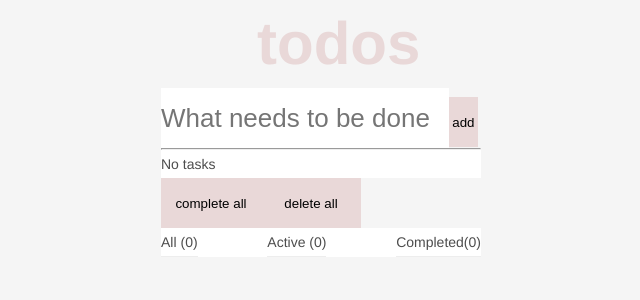
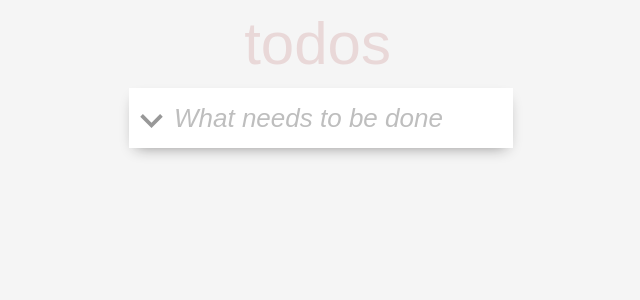
Before and after one commit to k-borschev-exceed/react-todo, a React (Create React App) app: page / in a window 1280 px wide. Shown: the top 300 px of the page, without its empty margins (319-959 px from the left). Built offline with nearby package versions, Linux system fonts and the light colour scheme.

Commit message:
add some styles

```diff
--- a/src/App.css
+++ b/src/App.css
@@ -1,10 +1,11 @@
 .App {
   margin: 0 auto;
-  width: 25%;
+  width: 30%;
   background-color: #f5f5f5;
 
 }
 h1 {
+  font-weight: 100;
   margin-left: 30%;
   font-size: 60px;
   color: #e9d8d8;
@@ -12,7 +13,10 @@ h1 {
   padding-bottom: 30px;
 }
 
+
 * {
   margin: 0;
   padding: 0;
+  font-weight: 400;
+  font-family: "Arial";
 }
--- a/src/App.js
+++ b/src/App.js
@@ -17,6 +17,19 @@ class App extends React.Component {
     }
   };
 
+  stateTasksCounter = () => {
+    this.setState({
+      tasksCounter: [
+        this.state.tasks.length,
+        this.state.tasks.reduce((sum, current) => sum + current.isCompleted, 0),
+        this.state.tasks.reduce(
+          (sum, current) => sum + !current.isCompleted,
+          0
+        ),
+      ],
+    });
+  };
+
   changeCompleteness = (id, isCompleted) => {
     let tempItems = this.state.tasks;
     let index = this.findIndexById(id);
@@ -28,13 +41,7 @@ class App extends React.Component {
     };
 
     this.setState({ tasks: tempItems });
-    this.setState({
-      tasksCounter: [
-        this.state.tasks.length,
-        this.state.tasks.reduce((sum, current) => sum + current.isCompleted, 0),
-        this.state.tasks.reduce((sum, current) => sum + !current.isCompleted, 0),
-      ],
-    });
+    this.stateTasksCounter();
   };
 
   deleteTask = (id) => {
@@ -44,13 +51,7 @@ class App extends React.Component {
     tempItems.splice(index, 1);
 
     this.setState({ tasks: tempItems });
-    this.setState({
-      tasksCounter: [
-        this.state.tasks.length,
-        this.state.tasks.reduce((sum, current) => sum + current.isCompleted, 0),
-        this.state.tasks.reduce((sum, current) => sum + !current.isCompleted, 0),
-      ],
-    });
+    this.stateTasksCounter();
   };
 
   changeTask = (value, id) => {
@@ -77,31 +78,21 @@ class App extends React.Component {
     }
 
     await this.setState({ tasks: data });
-    this.setState({
-      tasksCounter: [
-        this.state.tasks.length,
-        this.state.tasks.reduce((sum, current) => sum + current.isCompleted, 0),
-        this.state.tasks.reduce((sum, current) => sum + !current.isCompleted, 0),
-      ],
-    });
+    this.stateTasksCounter();
   };
 
-  completeAll = () => {
+  completeAll = async () => {
     this.state.tasks.forEach((item) => {
       this.changeCompleteness(item.id, true);
     });
-    this.setState({
-      tasksCounter: [
-        this.state.tasks.length,
-        this.state.tasks.reduce((sum, current) => sum + current.isCompleted, 0),
-        this.state.tasks.reduce((sum, current) => sum + !current.isCompleted, 0),
-      ],
-    });
+    this.stateTasksCounter();
   };
 
-  deleteAll = () => {
-    this.setState({ tasks: [] });
-    this.setState({ tasksCounter: [0, 0, 0] });
+  clearCompleted = () => {
+    this.setState({tasksCounter: [this.state.tasksCounter[0], 0, this.state.tasksCounter[2]]})
+    let tempItems = this.state.tasks.filter((e) => !e.isCompleted);
+    console.log(tempItems, 'temp items')
+    this.setState({ tasks: tempItems });
   };
 
   showActive = () => {
@@ -120,7 +111,12 @@ class App extends React.Component {
     return (
       <div className='App'>
         <h1>todos</h1>
-        <Input updateTasks={this.updateTasks} />
+        <Input updateTasks={this.updateTasks}
+          completeAll={this.completeAll}
+        />
+
+        {this.state.tasks.length ? (
+          <>
             <List
               tasks={this.state.tasks}
               changeCompleteness={this.changeCompleteness}
@@ -130,13 +126,17 @@ class App extends React.Component {
               changeTask={this.changeTask}
             />
             <Footer
-          completeAll={this.completeAll}
-          deleteAll={this.deleteAll}
+              clearCompleted={this.clearCompleted}
               showActive={this.showActive}
               showAll={this.showAll}
               showCompleted={this.showCompleted}
+              showCondition={this.state.showCondition}
               tasksCounter={this.state.tasksCounter}
             />
+          </>
+        ) : (
+          <></>
+        )}
       </div>
     );
   }
--- a/src/partials/Footer.js
+++ b/src/partials/Footer.js
@@ -1,13 +1,12 @@
 import React from 'react';
 import '../styles/Footer.css';
 
-function Footer(props)  {
-  const completeAll = (e) => {
-    props.completeAll();
-  };
+function Footer(props) {
 
-  const deleteAll = (e) => {
-    props.deleteAll();
+  const clearCompleted = (e) => {
+    props.clearCompleted();
+    console.log(props.tasksCounter[1],'TEST AFTER')
+
   };
 
   const showActive = (e) => {
@@ -21,30 +20,44 @@ function Footer(props)  {
   const showCompleted = (e) => {
     props.showCompleted();
   };
+  console.log(props.tasksCounter[1],'TEST AFTER')
 
-  return(
-      <>
-        <div>
-          <button className='footerBtn' onClick={completeAll}>
-            complete all
-          </button>
-          <button className='footerBtn' onClick={deleteAll}>
-            delete all
-          </button>
-        </div>
-        <ul className='menu'>
-          <li className='menuElement' onClick={showAll}>
-            All ({props.tasksCounter[0]})
-          </li>
-          <li className='menuElement' onClick={showActive}>
-            Active ({props.tasksCounter[2]})
-          </li>
-          <li className='menuElement' onClick={showCompleted}>
-            Completed({props.tasksCounter[1]})
-          </li>
-        </ul>
-      </>
+  return (
+    <div id ="footer">
+      <p>{props.tasksCounter[2]} items left</p>
+      <ul className='menu'>
+        <li
+          className={
+            'menuElement ' + (props.showCondition === 'all' ? 'active' : 'n')
+          }
+          onClick={showAll}
+        >
+          All
+        </li>
+        <li
+          className={
+            'menuElement ' +
+            (props.showCondition === 'uncompleted' ? 'active' : 'n')
+          }
+          onClick={showActive}
+        >
+          Active
+        </li>
+        <li
+          className={
+            'menuElement ' +
+            (props.showCondition === 'completed' ? 'active' : 'n')
+          }
+          onClick={showCompleted}
+        >
+          Completed
+        </li>
+      </ul>
+      <button className={'footerBtn ' + (!props.tasksCounter[1] ? 'hidden' : '')} onClick={clearCompleted}>
+          Clear completed
+        </button>
+    </div>
   );
-};
+}
 
 export default Footer;
--- a/src/partials/Input.js
+++ b/src/partials/Input.js
@@ -7,6 +7,7 @@ class Input extends React.Component {
   };
 
   inputHandler = (e) => {
+    console.log(e)
     this.setState({ task: e.currentTarget.value });
   };
 
@@ -19,15 +20,20 @@ class Input extends React.Component {
 
   render() {
     return (
+      <div id="input">
+      <button id="completeAllBtn" onClick={this.props.completeAll}>
+      &nbsp;
+    </button>
       <form onSubmit={this.onBtnClickHandler}>
+
         <input
           type='text'
           placeholder='What needs to be done'
           value={this.state.task}
           onChange={this.inputHandler}
         />
-        <button type='submit'>add</button>
       </form>
+      </div>
     );
   }
 }
--- a/src/partials/TaskElement.js
+++ b/src/partials/TaskElement.js
@@ -1,6 +1,5 @@
 import React from 'react';
 import '../styles/TaskElement.css';
-
 class TaskElement extends React.Component {
   state = {
     condition: true,
@@ -16,7 +15,7 @@ class TaskElement extends React.Component {
   };
 
   submitHandler = (event) => {
-    if (event.key === 'Enter') {
+    if (event.type === 'blur' || event.key === 'Enter') {
       this.props.changeTask(this.state.newValue, this.props.id);
       this.setState({ condition: true });
     }
@@ -26,7 +25,7 @@ class TaskElement extends React.Component {
     this.props.deleteTask(this.props.id);
   };
 
-  changeCondition = () => {
+  changeCondition = (e) => {
     this.setState({ condition: false });
   };
 
@@ -40,28 +39,29 @@ class TaskElement extends React.Component {
             onChange={this.checkboxHandler}
             checked={this.props.isCompleted}
           />
-          <p
-            onDoubleClick={this.changeCondition}
-            className={(this.props.isCompleted && 'completed') || 'uncompleted'}
-          >
-            {this.props.task}
-          </p>
-          <button
-            className={(this.props.isCompleted && 'completed') || 'uncompleted'}
-            onClick={this.deleteTask}
-          >
-            {' '}
-            delete{' '}
-          </button>
+          <div id='inputArea' onDoubleClick={this.changeCondition}>
+            <p
+              className={
+                (this.props.isCompleted && 'completed') || 'uncompleted'
+              }
+            >
+              {this.props.task}
+            </p>
+            <button className={'delete'} onClick={this.deleteTask}>
+            ×
+            </button>
+          </div>
         </>
       );
     } else {
       return (
         <>
           <input
-            value={this.state.newValue}
+            className='valueChanger'
+            value={this.state.newValue || this.props.task}
             onChange={this.inputHandler}
             onKeyDown={this.submitHandler}
+            onBlur={this.submitHandler}
             type='text'
           />
         </>
--- a/src/styles/Footer.css
+++ b/src/styles/Footer.css
@@ -1,12 +1,40 @@
 button.footerBtn {
-    width: 100px;
+  width: 120px;
+  background-color: white;
+  color: rgb(130, 129, 129);
+  margin-bottom: 8px;
+}
+
+button.hidden {
+    visibility: hidden;
+}
+
+p {
+    width: auto;
 }
 
 ul.menu {
-    display: flex;
-    justify-content: space-between;
+  width: 40%;
+  display: flex;
+  margin: auto;
+  align-items: center;
 }
 
 li.menuElement {
-    font-size: 14px;
+  margin: auto;
+  font-size: 14px;
+  padding: 0 7px;;
+  height: 35px;
 }
+
+li.active {
+  border: 1px solid rgb(206, 203, 203);
+  border-radius: 4px;
+}
+
+div#footer {
+    display: flex;
+    width: 100%;
+    background-color: white;
+    margin: auto;
+}
--- a/src/styles/Input.css
+++ b/src/styles/Input.css
@@ -1,22 +1,42 @@
 input, button{ border:none; }
+
+div#input {
+    display: flex;
+    background-color: white;
+    box-shadow: 0 6px 15px -7px rgb(134, 133, 133);
+
+}
 
 form {
     height: 60px;
+    background-color: white;
 }
 
 input {
     height: 60px;
     width: 90%;
     font-size: 26px;
+    font-style: italic;
+
+}
+
+input::placeholder {
+    color:rgb(190, 190, 190);
 }
 
 input:focus {
     outline: none;
 }
 
-button {
-    background-color: #e9d8d8;
-    height: 50px;
-    width: 9%;
+input:not([value=""]) {
+    font-style: normal;
+}
 
+button#completeAllBtn {
+    background-color: white;
+    height: 60px;
+    width: 45px;
+    background-image: url("../icons/complete_all.svg");
+    background-size: 45px 65px;
+    opacity: 0.4;
 }
--- a/src/styles/TaskElement.css
+++ b/src/styles/TaskElement.css
@@ -4,37 +4,64 @@ li {
   font-size: 24px;
   border-bottom: 1px solid #ededed;
   margin-left: 0;
+  height: 42px;
 }
-
 
 li:not(:first) {
   margin: 10px;
 }
 
+p {
+    margin: auto;
+    margin-left: 15px;
+
+}
 p.completed {
   text-decoration: line-through;
+  color: rgb(192, 189, 189);
 }
 
+
 input.checkbox {
-    background-color: ivory;
-    border: 0.1875em solid #0F1C3F;
+    vertical-align: bottom;
+    width: 1em;
+    height: 1em;
+    background-color: white;
     border-radius: 50%;
-    height: 24px;
-    width: 1em;
-    margin: 0;
-    padding: 0;
+    border: 1px solid #ddd;
+    -webkit-appearance: none;
+    margin: auto;
+    margin-left: 5px;
 }
 
-button.completed {
-    height: 20px;
-    align-self: center;
+input.checkbox:checked::after {
+    content: url('../icons//complete.svg');
+    color: #03960a;
+    margin: auto;
+}
+
+input.valueChanger {
+  height: 42px;
+}
+
+button.delete {
+  display: none;
+  /* I assume you'll need display: none; on initialization */
+}
+
+div#inputArea {
+  display: flex;
+  width: 100%;
+}
+
+div#inputArea:hover .delete {
+  display: block;
+  height: 42px;
   margin-left: auto;
-    text-decoration:none;
+  padding-right: 15px;
+  font-size: 30px;
+  background-color: white;
+  color: rgb(169, 38, 38);
+  font-weight: 100;
 
 }
-
-button.uncompleted {
-    display: none;
-    margin-right: 0;
-
-}
```
Also changed, not shown: src/icons/complete.svg (added), src/icons/complete_all.svg (added). Lines whose indentation alone changed are shown as unchanged.
